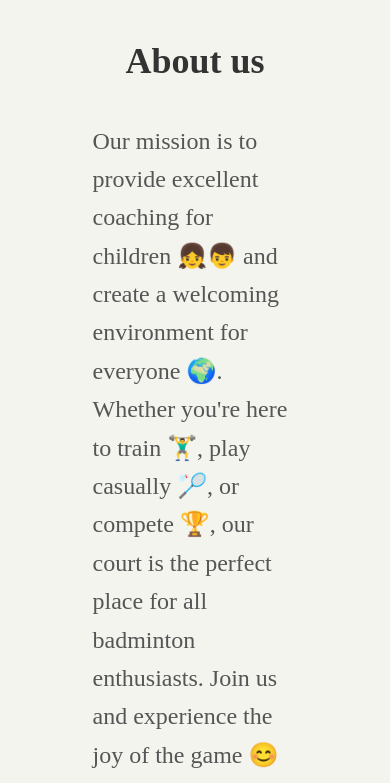
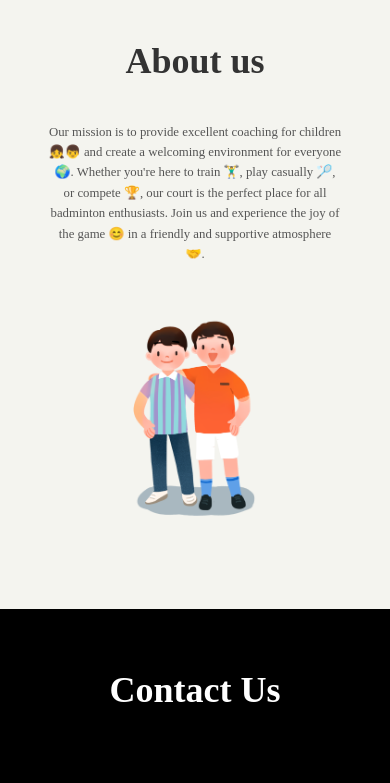
Before and after one commit to sportivearavind/Ecosport-Badminton, a plain HTML site: page index.html in a window 390 px wide. Shown: the part 5060-5843 px from the top of the page. Drawn offline with Linux system fonts and the light colour scheme; a web font is replaced by a local one.

Commit message:
feat: about section responsiveness added

```diff
--- a/style.css
+++ b/style.css
@@ -628,6 +628,14 @@ footer{
     .card-container{
         width: 85%;
     }
+
+    /* about */
+    .about-wrapper{
+        width: 80%;
+    }
+    .about-left p{
+        font-size: 1.3rem;
+    }
 }
 
 /*tablet - medium*/
@@ -751,6 +759,18 @@ footer{
         flex-wrap: wrap;
         align-items: center;
         justify-content: center;
+    }
+
+    /* about */
+    .about-wrapper{
+        width: 85%;
+    }
+    .about-left p{
+        font-size: 1.1rem;
+    }
+
+    .about-right img{
+        height: 280px;
     }
 }
 
@@ -878,6 +898,19 @@ footer{
         width: 85%;
     }
 
+    /* about */
+    .about-wrapper{
+        width: 95%;
+    }
+    .about-left p{
+        font-size: 0.8rem;
+        text-align: center;
+    }
+
+    .about-right img{
+        height: 220px;
+    }
+
 }
 
 /* ----------------media query ends--------------- */
```
